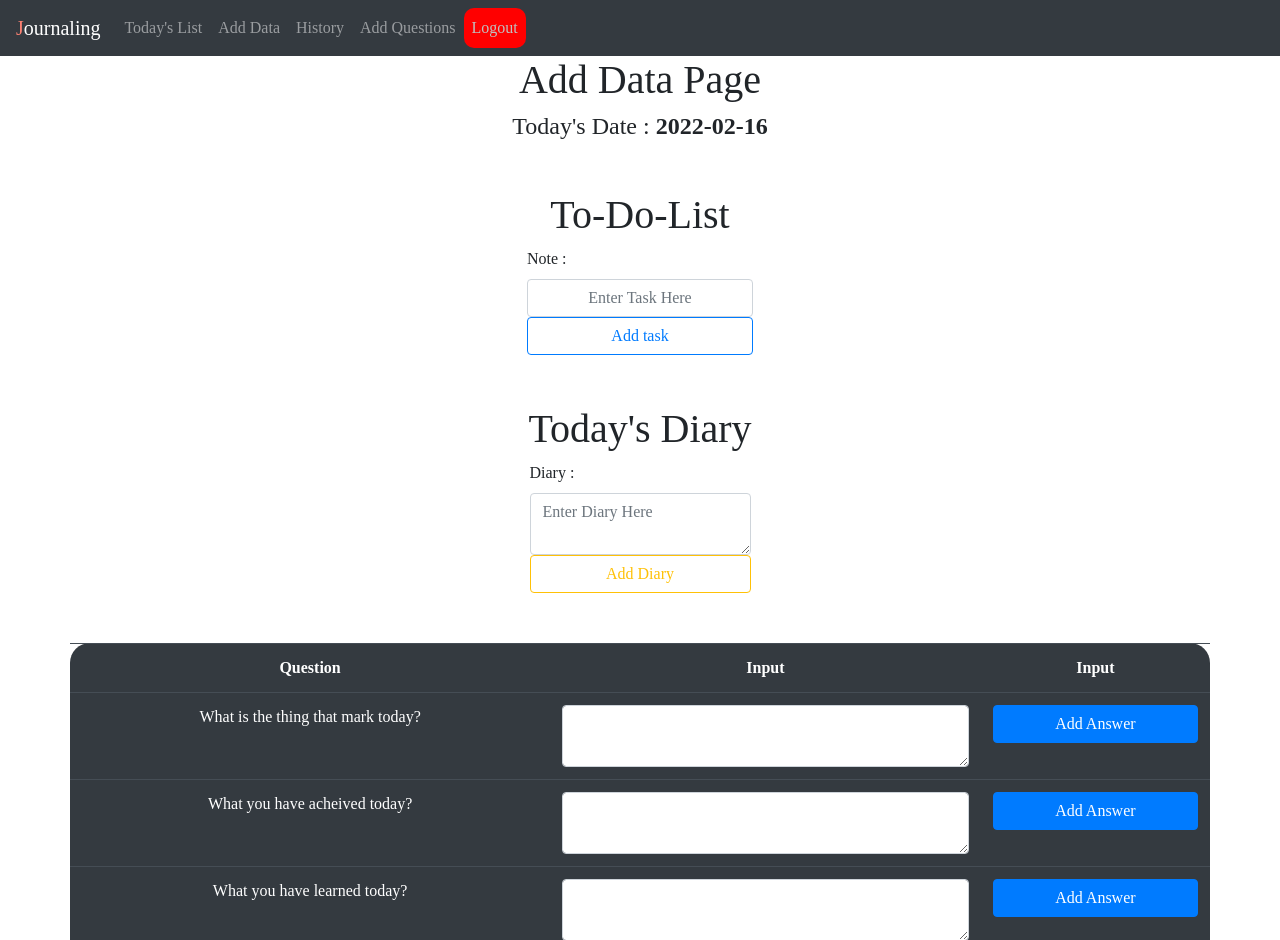
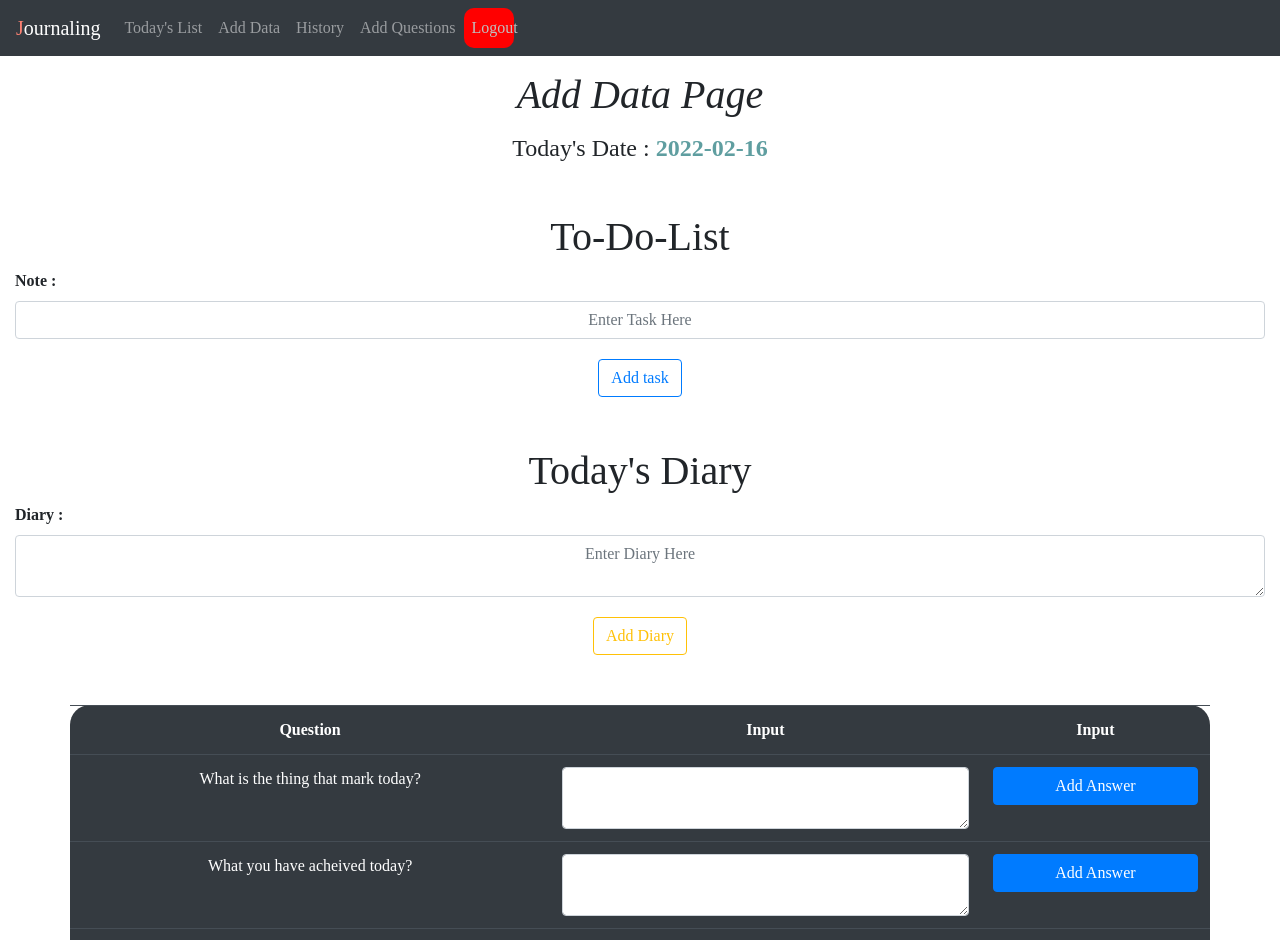
Before and after one commit to Ahmed-Arafat10/Journaling-Website, a PHP site: page /AddData.php in a window 1280 px wide. Shown: the top 940 px of the page. Run offline with PHP 8.4, Linux system fonts and the light colour scheme; a user stored in the database is signed in; data comes from the database, SQL or seed files in the repository; data that the repository does not hold is empty.

Commit message:
Bug Fixes #1

```diff
--- a/AddData.php
+++ b/AddData.php
@@ -10,8 +10,8 @@ if (isset($_POST['To-Do-ListBTN'])) {
     $Note = $_POST['NoteIN'];
     $InsertQueryToToDoListT = " INSERT INTO `to-do-list` VALUES (NULL,$Day_ID,'$Note',0,$User_ID)";
     $ExceuteAboveQuery = mysqli_query($DB, $InsertQueryToToDoListT);
-    if ($ExceuteAboveQuery) PrintMessage("Done Adding New Task","Normal");
-    else echo PrintMessage("Failed Adding New Task","Danger");
+    if ($ExceuteAboveQuery) PrintMessage("Done Adding New Task", "Normal");
+    else echo PrintMessage("Failed Adding New Task", "Danger");
 }
 
 
@@ -20,8 +20,8 @@ if (isset($_POST['DiaryBTN'])) {
     $Diary = $_POST['DiaryIN'];
     $InsertQueryDiaryT = " INSERT INTO `diary` VALUES (NULL,$Day_ID,'$Diary',$User_ID)";
     $ExceuteAboveQuery = mysqli_query($DB, $InsertQueryDiaryT);
-    if ($ExceuteAboveQuery) PrintMessage("Done Adding Today's Diary","Normal");
-    else echo PrintMessage("Failed Adding Today's Diary","Danger");
+    if ($ExceuteAboveQuery) PrintMessage("Done Adding Today's Diary", "Normal");
+    else echo PrintMessage("Failed Adding Today's Diary", "Danger");
 }
 
 
@@ -31,8 +31,8 @@ if (isset($_POST['AnswerBTN'])) {
     $QuestionID = $_POST['QuestionID'];
     $InsertQueryAnswerT = " INSERT INTO `answer_of_questions` VALUES (NULL,$Day_ID,'$QuestionID','$Answer',$User_ID)";
     $ExceuteAboveQuery = mysqli_query($DB, $InsertQueryAnswerT);
-    if ($ExceuteAboveQuery) PrintMessage("Done Adding Answer Of Specific Question","Normal");
-    else echo PrintMessage("Failed Adding Answer Of Specific Question","Danger");
+    if ($ExceuteAboveQuery) PrintMessage("Done Adding Answer Of Specific Question", "Normal");
+    else echo PrintMessage("Failed Adding Answer Of Specific Question", "Danger");
 }
 
 
@@ -53,51 +53,51 @@ Authunticate();
 
 <body>
 
-    <h1>Add Data Page </h1>
-    <h4>Today's Date : <b><?php echo $TodayDate ?> </b> </h4>
+    <h1 style="font-style: italic;margin:15px auto">Add Data Page </h1>
+    <h4>Today's Date : <b style="color:cadetblue;"><?php echo $TodayDate ?> </b> </h4>
 
     <!-- To-Do-List Container Start -->
     <div class="To-Do-List Container">
         <h1>To-Do-List</h1>
-        <div class="row justify-content-center align-items-center h-100">
+        <div>
 
             <form action="" method="POST">
-                <div class="row">
+                <div class="row-6">
                     <div class="col">
-                        <label for="NoteIN"> Note :</label>
-                        <input class="form-control" type="text" name="NoteIN" id="" placeholder="Enter Task Here">
+                        <label style="font-weight: bold;" for="NoteIN"> Note :</label>
+                        <input class="form-control " type="text" name="NoteIN" id="NoteIN" placeholder="Enter Task Here">
                     </div>
                 </div>
                 <div class="col">
-                    <div class="row">
-                        <button type="submit" name="To-Do-ListBTN" class="btn btn-outline-primary text-center col-md">Add task</button>
+                    <div class="row justify-content-center align-items-center">
+                        <button style="margin-top: 20px;" type="submit" name="To-Do-ListBTN" class="btn btn-outline-primary text-center">Add task</button>
                     </div>
                 </div>
             </form>
         </div>
     </div>
- <!-- To-Do-List Container End -->
+    <!-- To-Do-List Container End -->
 
-  <!-- Diary Container Start -->
-  <div class="Diary Container">
+    <!-- Diary Container Start -->
+    <div class="Diary Container">
         <h1>Today's Diary</h1>
-        <div class="row justify-content-center align-items-center h-100">
+        <div>
             <form action="" method="POST">
-                <div class="row">
+                <div class="row-6">
                     <div class="col">
-                        <label for="NoteIN"> Diary :</label>
-                        <textarea class="form-control" type="text" name="DiaryIN" id="" placeholder="Enter Diary Here"></textarea>
+                        <label style="font-weight: bold;" for="DiaryIN"> Diary :</label>
+                        <textarea style="text-align: center;" class="form-control" type="text" name="DiaryIN" id="DiaryIN" placeholder="Enter Diary Here"></textarea>
                     </div>
                 </div>
                 <div class="col">
-                    <div class="row">
-                        <button type="submit" name="DiaryBTN" class="btn btn-outline-warning text-center col-md">Add Diary</button>
+                    <div class="row justify-content-center align-items-center">
+                        <button style="margin-top: 20px;" type="submit" name="DiaryBTN" class="btn btn-outline-warning text-center">Add Diary</button>
                     </div>
                 </div>
             </form>
         </div>
     </div>
- <!-- Diary Container End -->
+    <!-- Diary Container End -->
 
 
 
@@ -109,11 +109,11 @@ Authunticate();
         </tr>
         <?php
         //echo $Day_ID;
-        $SelcetQuery = " SELECT ANSWERS_TABLE.Date_ID AS DID , ANSWERS_TABLE.Answer AS ANSWER , QUESTIONS_TABLE.Question AS QUESTION_COL , QUESTIONS_TABLE.ID AS QUESTION_ID
+        $SelectQuery = " SELECT ANSWERS_TABLE.Date_ID AS DID , ANSWERS_TABLE.Answer AS ANSWER , QUESTIONS_TABLE.Question AS QUESTION_COL , QUESTIONS_TABLE.ID AS QUESTION_ID
         FROM `predefined-questions` AS QUESTIONS_TABLE LEFT JOIN `answer_of_questions` AS ANSWERS_TABLE
         ON QUESTIONS_TABLE.ID = ANSWERS_TABLE.QuestionID  AND (ANSWERS_TABLE.Date_ID = $Day_ID AND ANSWERS_TABLE.User_ID = $User_ID)
          ";
-        $ExceuteAboveQuery = mysqli_query($DB, $SelcetQuery);
+        $ExceuteAboveQuery = mysqli_query($DB, $SelectQuery);
         foreach ($ExceuteAboveQuery as $Question) {
         ?>
             <tr>
--- a/ConfigDB.php
+++ b/ConfigDB.php
@@ -11,16 +11,21 @@ if ($DB) echo PrintMessage("Done Connecting To DB", "Normal");
 else echo PrintMessage("FAILED Connecting To DB", "Danger");
 */
 
-// Store vlaue of today's date with this format (2022-1-9) in this variable
+// Set Time Zone To Cairo
+date_default_timezone_set('Africa/Cairo');
+
+// Store Vlaue Of Today'S Date With This Format (2022-1-9) In This Variable
 $TodayDate =  date("Y-m-d");
 
+#Debug
+//echo $TodayDate;
 //If User didnt logged in yet this function will force him to go to login page , so he wont be able to access any page unless he logged in
 function Authunticate()
 {
     if (!isset($_SESSION['User'])) header('location:Login.php');
 }
 
-// Create global array $_Session
+// Create Global Array $_Session
 session_start();
 
 
@@ -76,7 +81,7 @@ function PrintMessage($text, $Type)
                         <a class="nav-link" href="Login.php">Login</a>
                     </li>
                 <?php else : ?>
-                    <li class="nav-item">
+                    <li style="width:50px;" class="nav-item">
                         <a id="Logout" class="nav-link" href="index.php?LogOut=1">Logout</a>
                     </li>
                 <?php endif ?>
--- a/TodayList.php
+++ b/TodayList.php
@@ -66,7 +66,7 @@ Authunticate();
 <body>
 
     <div class="To-Do-List">
-        <h1>To-Do-List of <b> <?php echo $TodayDate ?> </b> </h1>
+        <h3 style="margin:15px auto">To-Do-List of <b style="color:cadetblue;"> <?php echo $TodayDate ?> </b> </h3>
         <table class="table table-dark container">
             <tr>
                 <!-- <th>Date</th> -->
@@ -108,7 +108,7 @@ Authunticate();
     <hr>
 
     <div class="Diary">
-        <h1> Diary Of <b> <?php echo $TodayDate ?> </b> </h1>
+        <h3> Diary Of <b style="color:cadetblue;"> <?php echo $TodayDate ?> </b> </h3>
         <table class="table table-dark container">
             <tr>
                 <!-- <th>Date</th> -->
@@ -136,7 +136,7 @@ Authunticate();
 
 
     <div class="AnswerOfPredefinedQuestions">
-        <h1>Answer Of Predefined Questions Of <b> <?php echo $TodayDate ?> </b></h1>
+        <h3>Answer Of Predefined Questions Of <b style="color:cadetblue;"> <?php echo $TodayDate ?> </b></h3>
         <table class="table table-dark container">
             <tr>
                 <!-- <td>Date</td> -->
--- a/index.php
+++ b/index.php
@@ -46,7 +46,7 @@ if (isset($_GET['LogOut'])) {
 }
 
 
-//After user login in login page and redirected to this page this will print welcome alert
+//After User Login In Login Page And Redirected To This Page This Will Print Welcome Alert
 if (isset($_GET['DoneLogIn'])) {
 
     PrintMessage("Welcome Back, $UserName", "Normal");
```
Also changed, not shown: AddQuestions.php (+7 -4 lines), History.php (+45 -11 lines), Login.php (+5 -5 lines), SignUp.php (+8 -5 lines), README.md.
